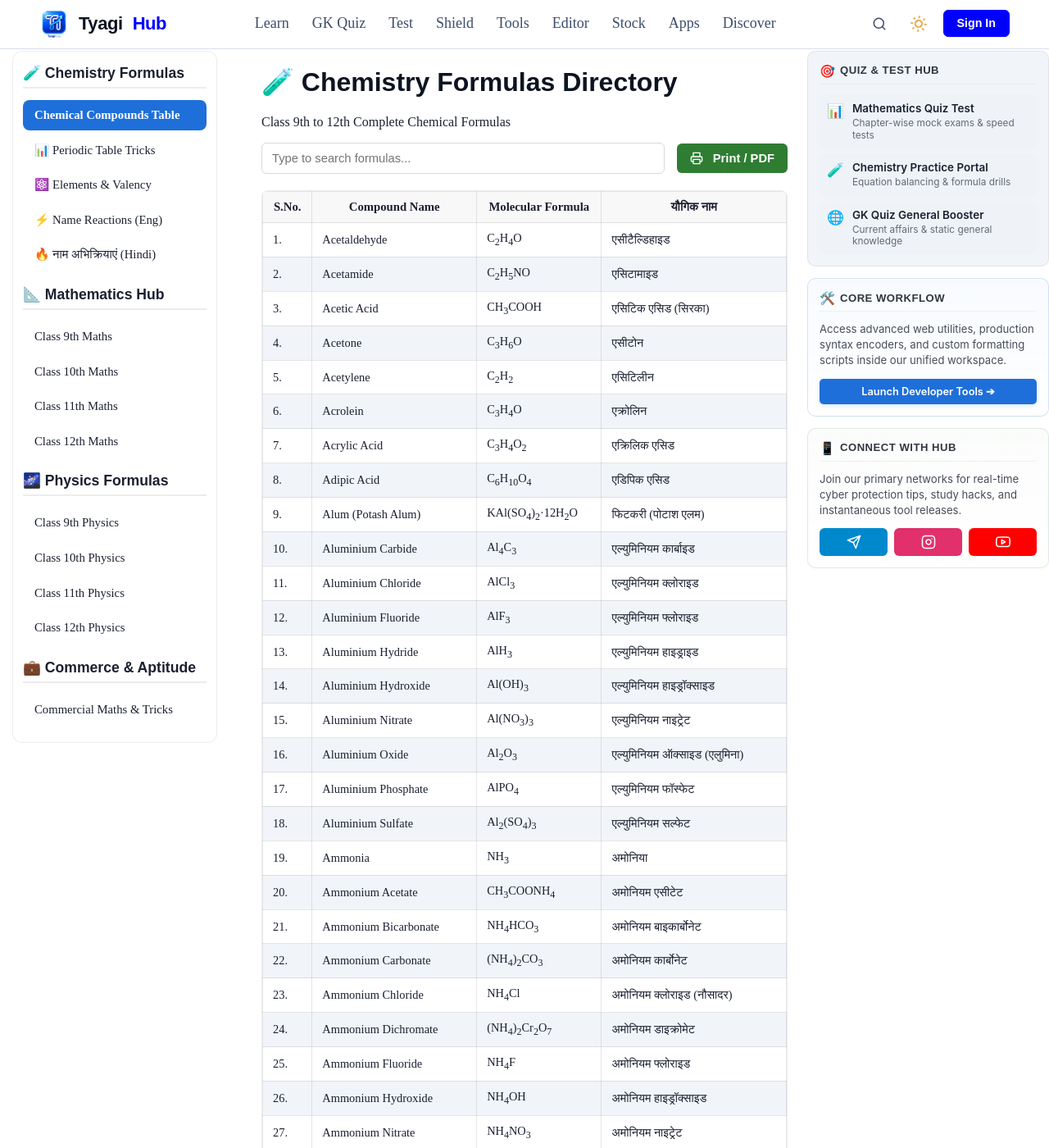
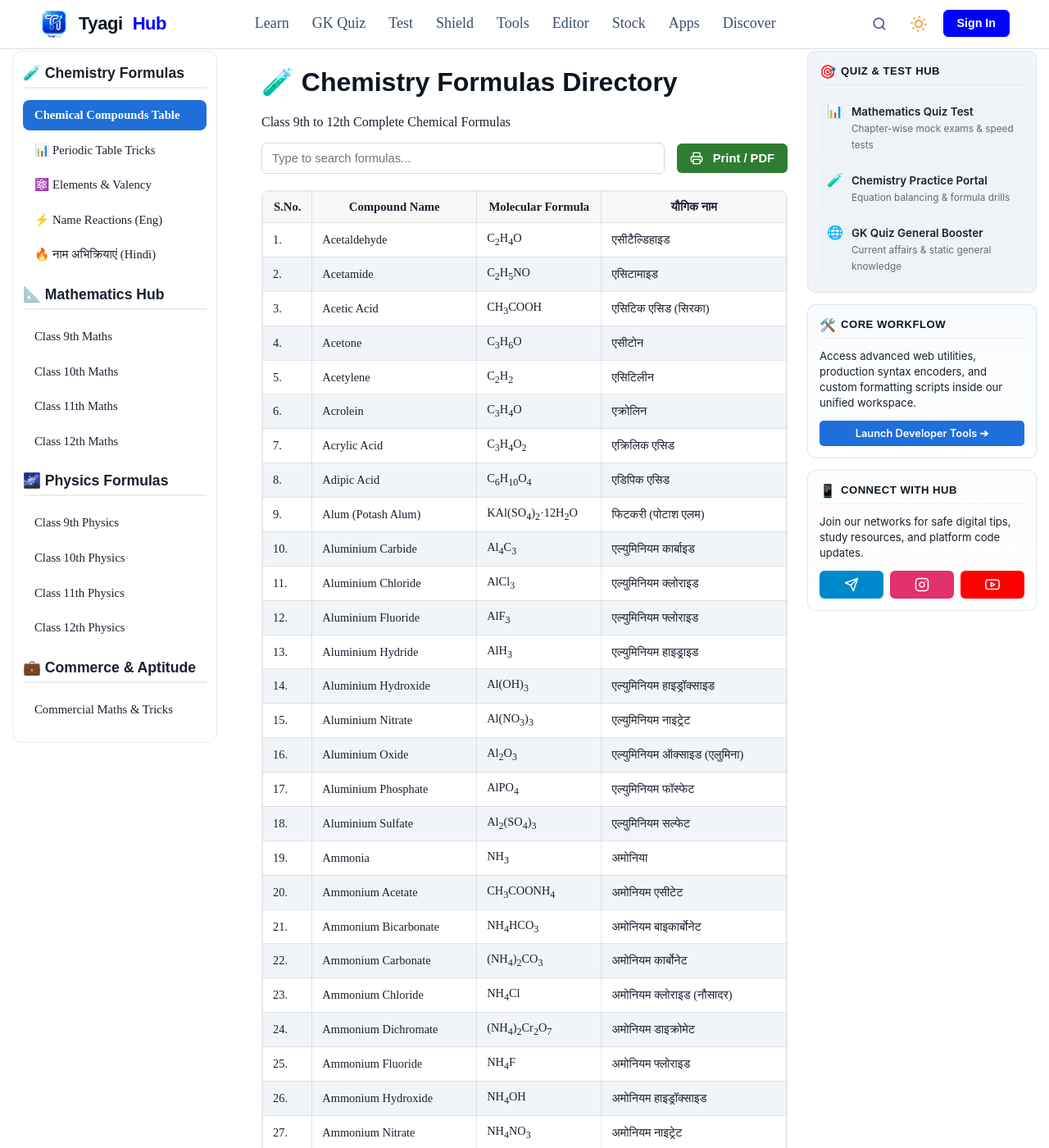
Before and after one commit to HimanshuTyagiJi/TyagiHub, a Jekyll site: the page built from learn/chemistry-formulas/index.html, in a window 1280 px wide and 1400 px high. Shown: the whole window at 82% size. Built offline with Jekyll 4.4.1, drawn with Linux system fonts in a browser that asks for light colours.

Commit message:
Update learn-sidebar.html

```diff
--- a/_includes/sidebars/learn-sidebar.html
+++ b/_includes/sidebars/learn-sidebar.html
@@ -52,7 +52,7 @@
       <span class="th-widget-header-icon">📱</span>
       <h3 class="th-widget-main-heading">Connect with Hub</h3>
     </div>
-    <p class="th-widget-card-paragraph" style="margin-bottom: 12px;">Join our primary networks for real-time cyber protection tips, study hacks, and instantaneous tool releases.</p>
+    <p class="th-widget-card-paragraph" style="margin-bottom: 12px;">Join our networks for safe digital tips, study resources, and platform code updates.</p>
 
     <div class="th-social-icons-wrapper">
       <a href="https://t.me/your_telegram_channel" class="th-social-icon-btn telegram-btn" target="_blank" aria-label="Telegram">
@@ -66,41 +66,29 @@
       </a>
     </div>
   </div>
-
 </aside>
 
 <style>
   .th-right-sidebar-engine {
     display: flex;
     flex-direction: column;
-    gap: 14px;position:fixed;
+    gap: 14px;
     font-family: -apple-system, BlinkMacSystemFont, "Segoe UI", Roboto, sans-serif;
   }
-
   .th-premium-widget-card {
     background: var(--bg-3, rgba(128, 128, 128, 0.04));
     border: 1px solid rgba(128, 128, 128, 0.15);
     border-radius: 10px;
     padding: 14px;
-    box-shadow: 0 2px 6px rgba(0, 0, 0, 0.01);
-    transition: border-color 0.2s ease, box-shadow 0.2s ease;
   }
-
-  .th-premium-widget-card:hover {
-    border-color: rgba(30, 111, 217, 0.25);
-    box-shadow: 0 4px 12px rgba(30, 111, 217, 0.05);
-  }
-
   .th-premium-widget-card.workflow-highlight {
     background: linear-gradient(180deg, rgba(30, 111, 217, 0.03), transparent);
     border-color: rgba(30, 111, 217, 0.18);
   }
-
   .th-premium-widget-card.community-box {
     background: linear-gradient(180deg, rgba(46, 125, 50, 0.02), transparent);
     border-color: rgba(46, 125, 50, 0.15);
   }
-
   .th-widget-header-row {
     display: flex;
     align-items: center;
@@ -109,33 +97,23 @@
     border-bottom: 1px solid rgba(128, 128, 128, 0.1);
     padding-bottom: 6px;
   }
-
-  .th-widget-header-icon {
-    font-size: 0.95rem;
-  }
-
   .th-widget-main-heading {
     font-size: 0.82rem;
     font-weight: 700;
     text-transform: uppercase;
     letter-spacing: 0.5px;
     margin: 0;
-    opacity: 0.85;
   }
-
   .th-widget-card-paragraph {
     font-size: 0.82rem;
     line-height: 1.45;
     margin: 0 0 12px 0;
-    opacity: 0.8;
   }
-
   .th-widget-link-grid {
     display: flex;
     flex-direction: column;
     gap: 6px;
   }
-
   .th-widget-action-link {
     text-decoration: none;
     color: inherit;
@@ -144,44 +122,25 @@
     border-radius: 6px;
     background: rgba(128, 128, 128, 0.02);
     border: 1px solid transparent;
-    transition: all 0.15s ease;
   }
-
   .th-widget-action-link:hover {
     background: rgba(30, 111, 217, 0.06);
     border-color: rgba(30, 111, 217, 0.15);
-    transform: translateX(2px);
   }
-
   .th-link-flex {
     display: flex;
     align-items: flex-start;
     gap: 10px;
   }
-
-  .th-link-emoji {
-    font-size: 1.05rem;
-    margin-top: 1px;
-  }
-
-  .th-link-text-block {
-    display: flex;
-    flex-direction: column;
-  }
-
   .th-link-main-title {
     font-size: 0.84rem;
     font-weight: 600;
-    line-height: 1.3;
   }
-
   .th-link-sub-desc {
     font-size: 0.74rem;
     opacity: 0.65;
     margin-top: 2px;
-    line-height: 1.2;
   }
-
   .th-premium-console-btn {
     display: block;
     text-align: center;
@@ -194,22 +153,12 @@
     font-weight: 600;
     text-decoration: none;
     border-radius: 5px;
-    box-shadow: 0 2px 6px rgba(30, 111, 217, 0.15);
-    transition: background 0.15s ease, transform 0.1s ease;
   }
-
-  .th-premium-console-btn:hover {
-    background: #1552a0;
-    transform: translateY(-0.5px);
-  }
-
   .th-social-icons-wrapper {
     display: grid;
     grid-template-columns: repeat(3, 1fr);
     gap: 8px;
-    margin-top: 10px;
   }
-
   .th-social-icon-btn {
     display: flex;
     align-items: center;
@@ -218,39 +167,8 @@
     border-radius: 6px;
     color: #ffffff !important;
     text-decoration: none;
-    transition: opacity 0.2s ease, transform 0.1s ease;
   }
-
-  .th-social-icon-btn:hover {
-    opacity: 0.9;
-    transform: translateY(-1px);
-  }
-
-  /* Solid Brand Color Definitions */
   .telegram-btn  { background: #0088cc; }
-  .instagram-btn { background: #e1306c; } /* Crisp Instagram Pink/Red brand color */
+  .instagram-btn { background: #e1306c; }
   .youtube-btn   { background: #ff0000; }
-
-  @media (max-width: 768px) {
-    .th-left-sidebar {
-      background: #ffffff !important;
-    }
-    [data-theme="dark"] .th-left-sidebar {
-      background: #1c1c1e !important;
-    }
-  }  @media (max-width: 768px) {
-
-
-
-
-        /* 100% FIXED: MOBILE VISIBILITY RE-ENGAGED AT THE BOTTOM */
-        aside.th-right-sidebar {
-            display: block !important; /* Forces element to stay alive on mobile */
-            width: 100% !important;
-            order: 3; /* Places it securely at the very bottom beneath the center main table */
-            margin-top: 20px;
-        }
-
-
-    }
 </style>
```
